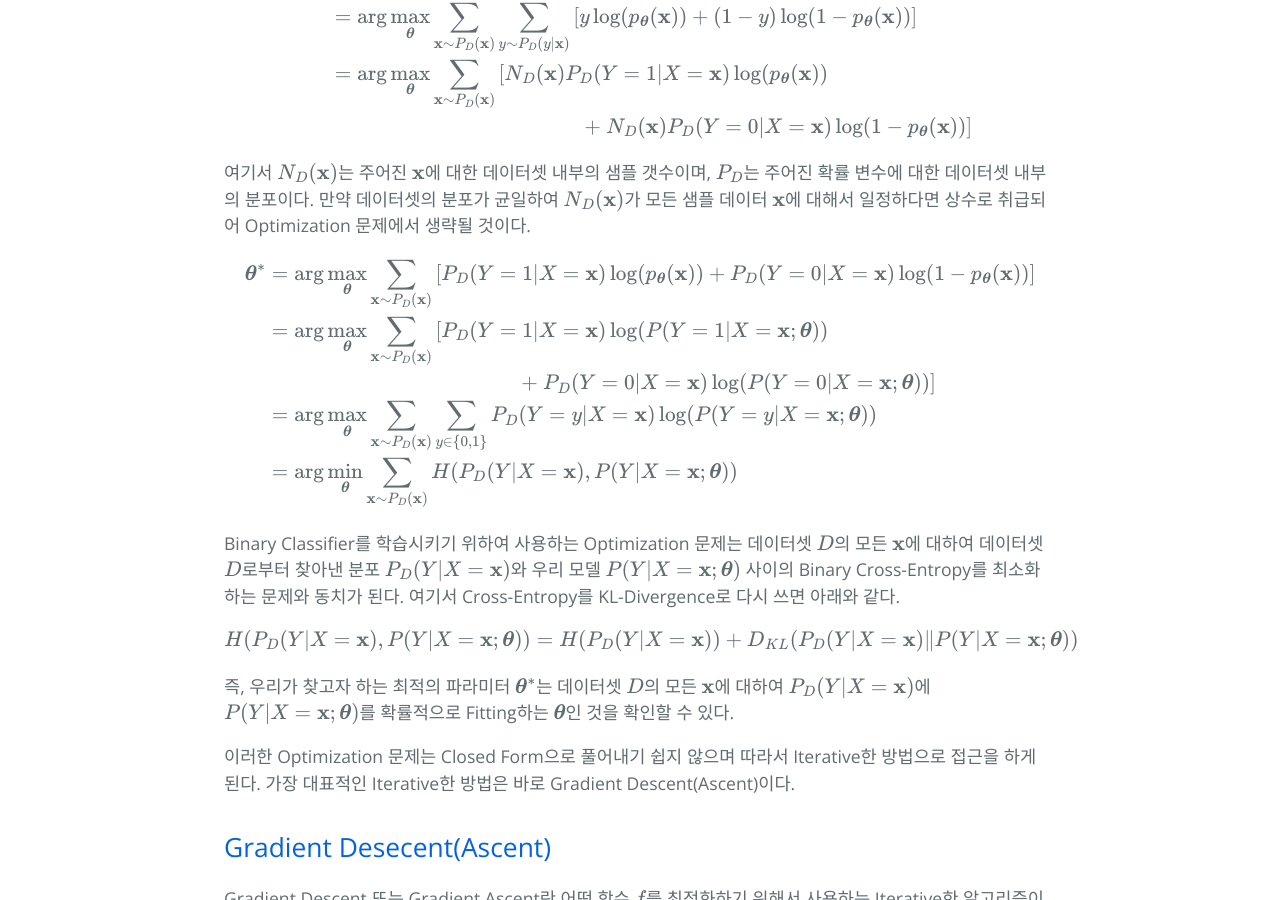
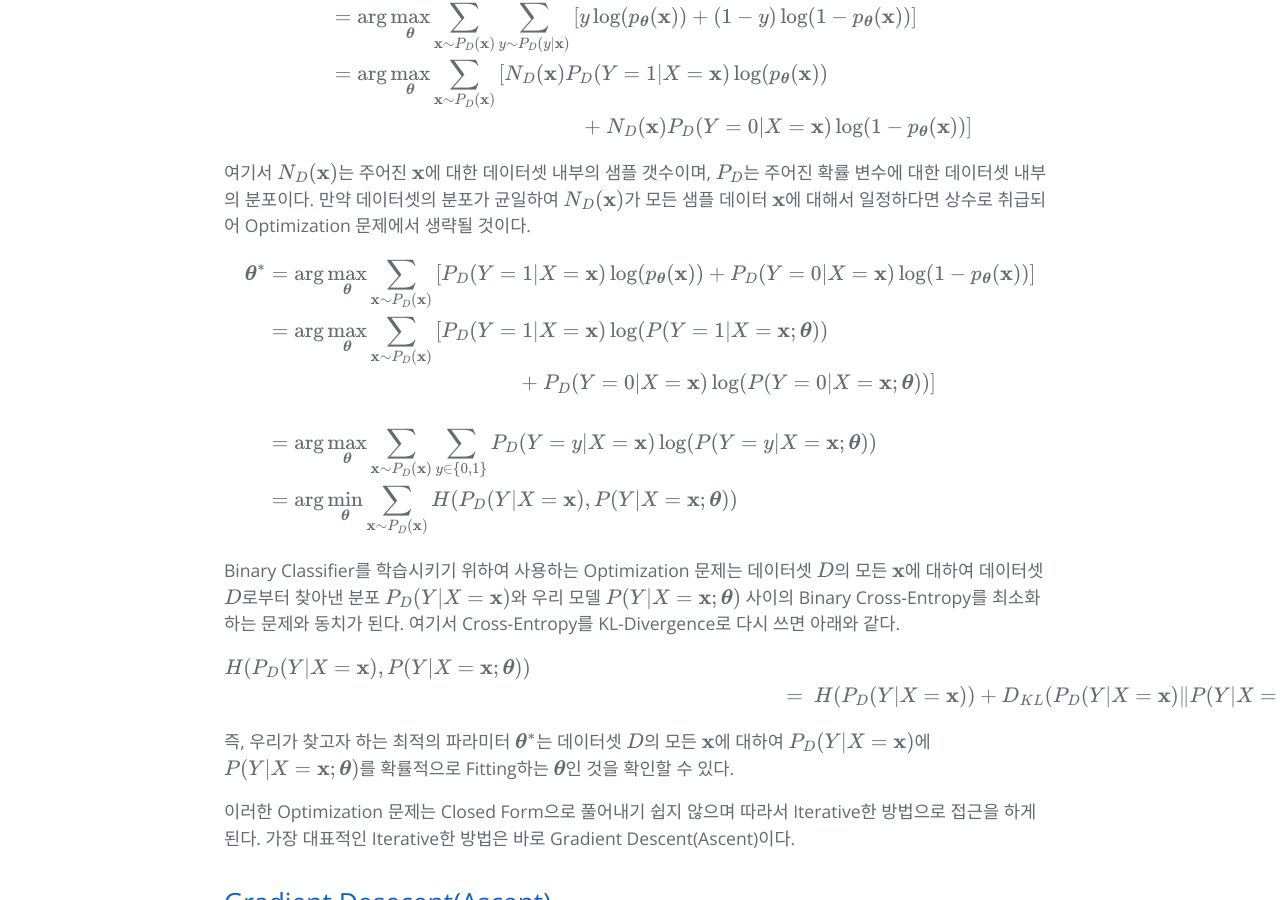
Before and after one commit to hcnoh/hcnoh.github.io, a Jekyll site: the page built from _posts/2019-04-25-logistic-regression-and-naive-bayes.md, in a window 1280 px wide and 900 px high, scrolled down 3715 px. Built offline with Jekyll 4.4.1, drawn with Linux system fonts in a browser that asks for light colours; formulas are drawn with MathJax 3; comment, search, counter and statistics services are not loaded.

Commit message:
Update 2019-04-25-logistic-regression-and-naive-bayes.md

```diff
--- a/_posts/2019-04-25-logistic-regression-and-naive-bayes.md
+++ b/_posts/2019-04-25-logistic-regression-and-naive-bayes.md
@@ -137,6 +137,7 @@
 & = \arg \max_{\boldsymbol{\theta}} \sum_{\mathbf{x}\sim P_D(\mathbf{x})} \left[ P_D(Y=1 \vert X=\mathbf{x}) \log(p_{\boldsymbol{\theta}}(\mathbf{x})) + P_D(Y=0 \vert X=\mathbf{x})\log(1-p_{\boldsymbol{\theta}}(\mathbf{x})) \right] \\
 & = \arg \max_{\boldsymbol{\theta}} \sum_{\mathbf{x}\sim P_D(\mathbf{x})} \left[ P_D(Y=1\vert X=\mathbf{x})\log(P(Y=1\vert X=\mathbf{x};\boldsymbol{\theta})) \right. \\
 & \left. \quad \quad \quad \quad \quad \quad \quad \quad \quad \quad \quad \quad + \ P_D(Y=0 \vert X=\mathbf{x})\log(P(Y=0\vert X=\mathbf{x};\boldsymbol{\theta})) \right] \\
+& \\
 & = \arg \max_{\boldsymbol{\theta}} \sum_{\mathbf{x}\sim P_D(\mathbf{x})} \sum_{y \in \{0,1\}} P_D(Y=y\vert X=\mathbf{x}) \log(P(Y=y \vert X=\mathbf{x}; \boldsymbol{\theta})) \\
 & = \arg \min_{\boldsymbol{\theta}} \sum_{\mathbf{x}\sim P_D(\mathbf{x})} H(P_D(Y\vert X=\mathbf{x}), P(Y \vert X=\mathbf{x} ; \boldsymbol{\theta}))
 \end{align*}
@@ -146,7 +147,8 @@
 
 $$
 \begin{align*}
-H(P_D(Y\vert X=\mathbf{x}), P(Y \vert X=\mathbf{x} ; \boldsymbol{\theta})) & = H(P_D(Y \vert X=\mathbf{x})) + D_{KL}(P_D(Y \vert X=\mathbf{x}) \Vert P(Y \vert X=\mathbf{x} ; \boldsymbol{\theta}))
+H(P_D(Y\vert X=\mathbf{x}), P(Y \vert X=\mathbf{x} ; \boldsymbol{\theta})) \\
+& \quad \quad \quad \quad \quad \quad \quad \quad \quad \quad \quad \quad = \ H(P_D(Y \vert X=\mathbf{x})) + D_{KL}(P_D(Y \vert X=\mathbf{x}) \Vert P(Y \vert X=\mathbf{x} ; \boldsymbol{\theta}))
 \end{align*}
 $$
 
```
